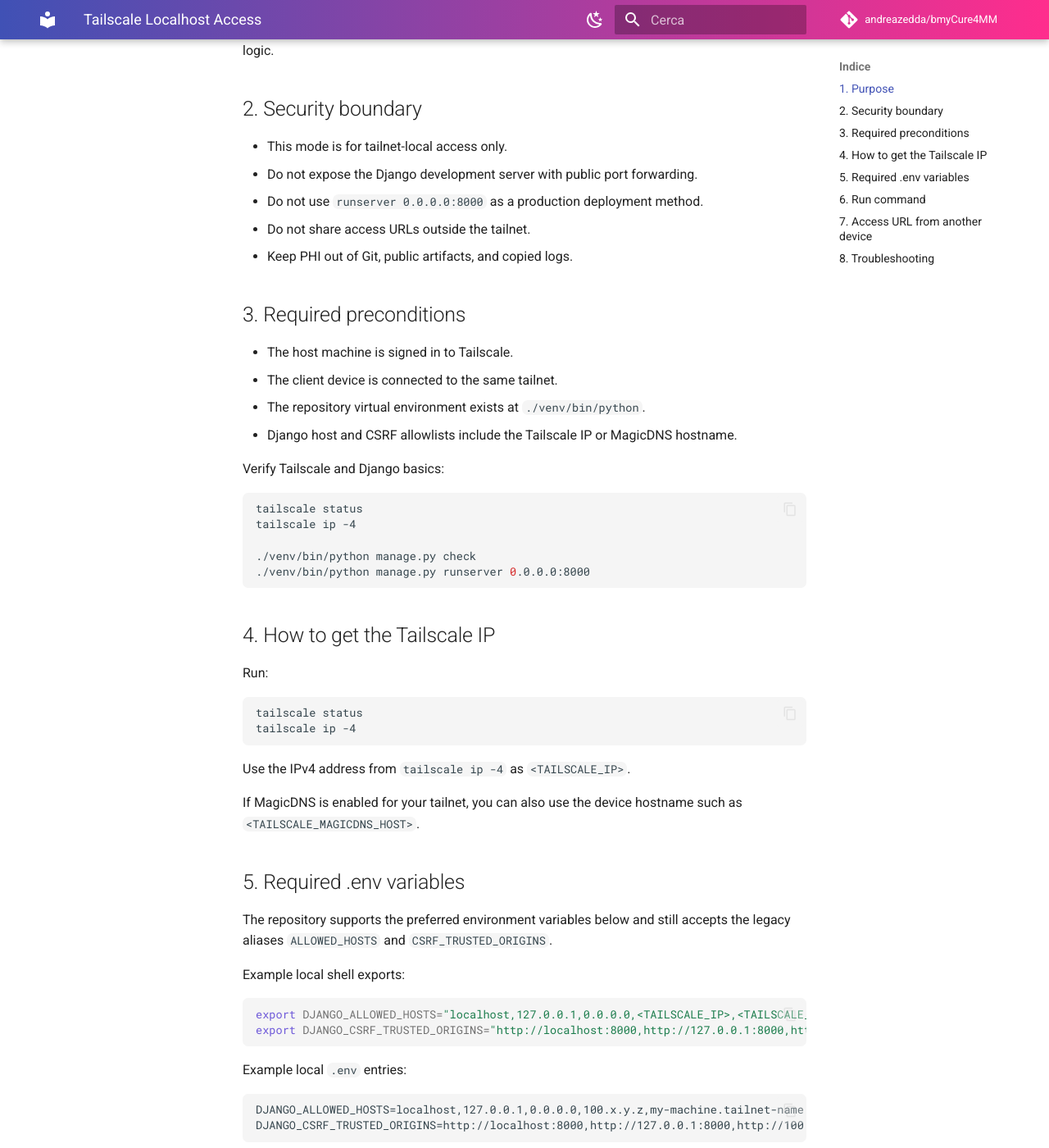
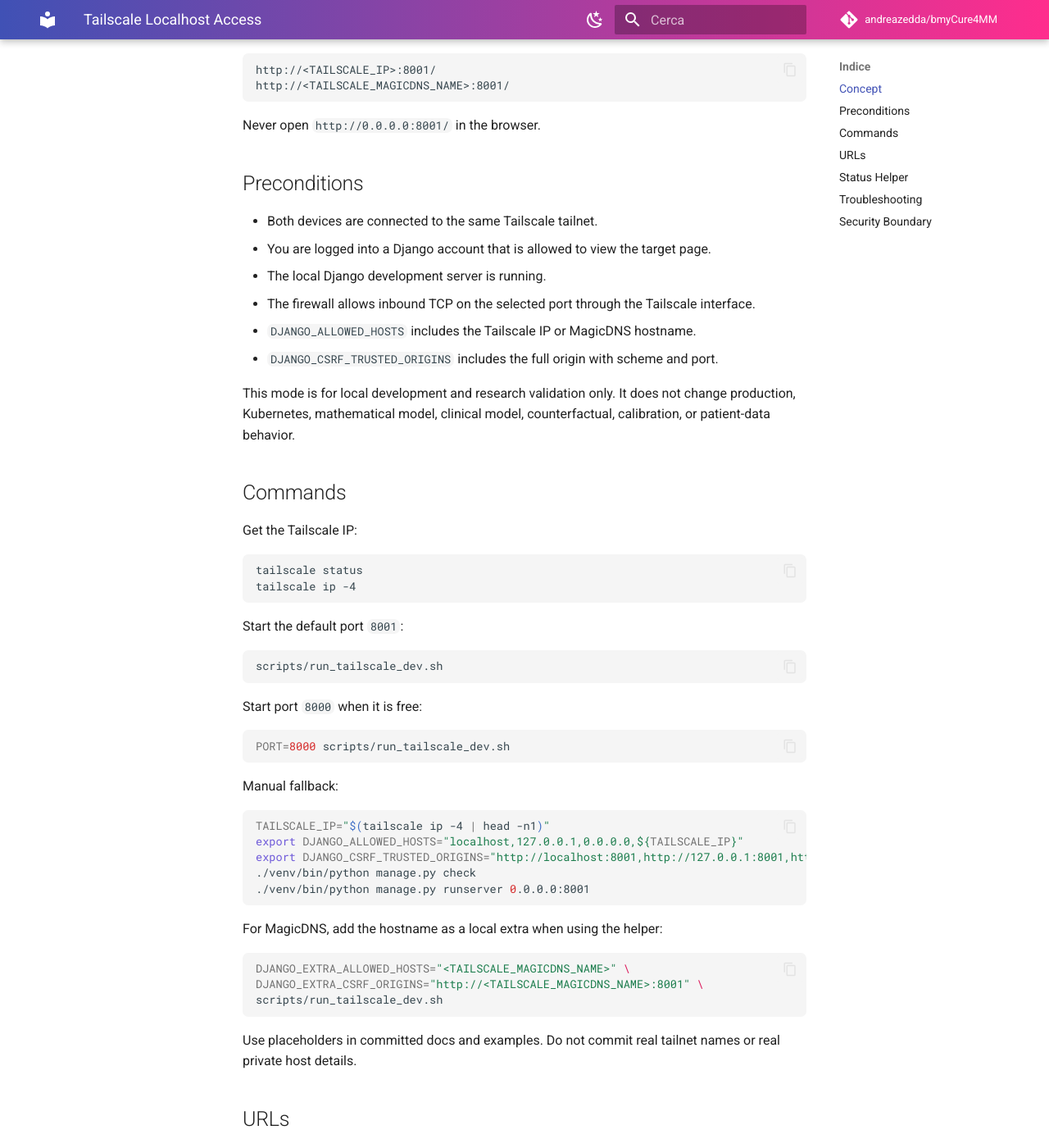
Before and after one commit to andreazedda/bmyCure4MM, an MkDocs documentation site: the page built from docs/development/TAILSCALE_LOCALHOST_ACCESS.md, in a window 1280 px wide and 1400 px high, scrolled down 322 px. Shown: the whole window at 82% size. Built offline with MkDocs 1.6.1 and Material for MkDocs 9.7.7, drawn with Linux system fonts in a browser that asks for light colours; comment, search, counter and statistics services are not loaded; some of the changed text lies outside the part shown.

Commit message:
chore: add Tailscale 0.0.0.0 local dev access

````diff
--- a/docs/development/TAILSCALE_LOCALHOST_ACCESS.md
+++ b/docs/development/TAILSCALE_LOCALHOST_ACCESS.md
@@ -1,131 +1,138 @@
 # Tailscale Localhost Access
 
-## 1. Purpose
+## Concept
 
-This guide adds a tailnet-local developer access mode for the Django development server so a local instance can be reached from another Tailscale-connected device.
+`0.0.0.0` is a server bind address. It tells Django to listen on all local network interfaces.
 
-This is for local research and development only. It does not change the clinical, twin, or what-if logic.
+It is not a browser URL. From a phone or another device on the same Tailscale tailnet, use the host machine's Tailscale IP or MagicDNS hostname:
 
-## 2. Security boundary
-
-- This mode is for tailnet-local access only.
-- Do not expose the Django development server with public port forwarding.
-- Do not use `runserver 0.0.0.0:8000` as a production deployment method.
-- Do not share access URLs outside the tailnet.
-- Keep PHI out of Git, public artifacts, and copied logs.
-
-## 3. Required preconditions
-
-- The host machine is signed in to Tailscale.
-- The client device is connected to the same tailnet.
-- The repository virtual environment exists at `./venv/bin/python`.
-- Django host and CSRF allowlists include the Tailscale IP or MagicDNS hostname.
-
-Verify Tailscale and Django basics:
-
-```bash
-tailscale status
-tailscale ip -4
-
-./venv/bin/python manage.py check
-./venv/bin/python manage.py runserver 0.0.0.0:8000
+```text
+http://<TAILSCALE_IP>:8001/
+http://<TAILSCALE_MAGICDNS_NAME>:8001/
 ```
 
-## 4. How to get the Tailscale IP
+Never open `http://0.0.0.0:8001/` in the browser.
 
-Run:
+## Preconditions
+
+- Both devices are connected to the same Tailscale tailnet.
+- You are logged into a Django account that is allowed to view the target page.
+- The local Django development server is running.
+- The firewall allows inbound TCP on the selected port through the Tailscale interface.
+- `DJANGO_ALLOWED_HOSTS` includes the Tailscale IP or MagicDNS hostname.
+- `DJANGO_CSRF_TRUSTED_ORIGINS` includes the full origin with scheme and port.
+
+This mode is for local development and research validation only. It does not change production, Kubernetes, mathematical model, clinical model, counterfactual, calibration, or patient-data behavior.
+
+## Commands
+
+Get the Tailscale IP:
 
 ```bash
 tailscale status
 tailscale ip -4
 ```
 
-Use the IPv4 address from `tailscale ip -4` as `<TAILSCALE_IP>`.
-
-If MagicDNS is enabled for your tailnet, you can also use the device hostname such as `<TAILSCALE_MAGICDNS_HOST>`.
-
-## 5. Required .env variables
-
-The repository supports the preferred environment variables below and still accepts the legacy aliases `ALLOWED_HOSTS` and `CSRF_TRUSTED_ORIGINS`.
-
-Example local shell exports:
+Start the default port `8001`:
 
 ```bash
-export DJANGO_ALLOWED_HOSTS="localhost,127.0.0.1,0.0.0.0,<TAILSCALE_IP>,<TAILSCALE_MAGICDNS_HOST>"
-export DJANGO_CSRF_TRUSTED_ORIGINS="http://localhost:8000,http://127.0.0.1:8000,http://<TAILSCALE_IP>:8000,http://<TAILSCALE_MAGICDNS_HOST>:8000"
+scripts/run_tailscale_dev.sh
 ```
 
-Example local `.env` entries:
+Start port `8000` when it is free:
 
-```dotenv
-DJANGO_ALLOWED_HOSTS=localhost,127.0.0.1,0.0.0.0,100.x.y.z,my-machine.tailnet-name.ts.net
-DJANGO_CSRF_TRUSTED_ORIGINS=http://localhost:8000,http://127.0.0.1:8000,http://100.x.y.z:8000,http://my-machine.tailnet-name.ts.net:8000
+```bash
+PORT=8000 scripts/run_tailscale_dev.sh
 ```
 
-Notes:
-
-- `DJANGO_ALLOWED_HOSTS` and `DJANGO_CSRF_TRUSTED_ORIGINS` are comma-separated.
-- Whitespace is stripped and empty entries are ignored.
-- `localhost` and `127.0.0.1` stay allowed by default.
-- The repository does not auto-load `.env` during direct `manage.py` commands. Either export the variables in your shell or use `./scripts/run_tailscale_dev.sh`, which sources `.env` if present.
-
-## 6. Run command
-
-Direct command:
+Manual fallback:
 
 ```bash
-./venv/bin/python manage.py runserver 0.0.0.0:8000
+TAILSCALE_IP="$(tailscale ip -4 | head -n1)"
+export DJANGO_ALLOWED_HOSTS="localhost,127.0.0.1,0.0.0.0,${TAILSCALE_IP}"
+export DJANGO_CSRF_TRUSTED_ORIGINS="http://localhost:8001,http://127.0.0.1:8001,http://${TAILSCALE_IP}:8001"
+./venv/bin/python manage.py check
+./venv/bin/python manage.py runserver 0.0.0.0:8001
 ```
 
-Helper script:
+For MagicDNS, add the hostname as a local extra when using the helper:
 
 ```bash
-./scripts/run_tailscale_dev.sh
+DJANGO_EXTRA_ALLOWED_HOSTS="<TAILSCALE_MAGICDNS_NAME>" \
+DJANGO_EXTRA_CSRF_ORIGINS="http://<TAILSCALE_MAGICDNS_NAME>:8001" \
+scripts/run_tailscale_dev.sh
 ```
 
-The helper script:
+Use placeholders in committed docs and examples. Do not commit real tailnet names or real private host details.
 
-- checks for `./venv/bin/python`
-- sources `.env` if present
-- prints the detected Tailscale IPv4 address when the `tailscale` CLI is installed
-- runs `./venv/bin/python manage.py check`
-- starts Django on `0.0.0.0:8000`
+## URLs
 
-## 7. Access URL from another device
-
-Do not use `http://0.0.0.0:8000/` in the browser.
-
-Use one of these instead:
+Desktop:
 
 ```text
-http://<TAILSCALE_IP>:8000/
-http://<TAILSCALE_MAGICDNS_HOST>:8000/
+http://127.0.0.1:8001/
 ```
 
-Example access pattern:
+Phone:
 
 ```text
-http://<TAILSCALE_IP>:8000/
+http://<TAILSCALE_IP>:8001/
 ```
 
-## 8. Troubleshooting
+Research cockpit:
 
-If the browser cannot connect:
+```text
+http://<TAILSCALE_IP>:8001/research/patient/4/cockpit/
+```
 
-- verify both devices are connected to the same tailnet
-- verify `tailscale status`
-- verify the host command is binding to `0.0.0.0:8000`
-- verify `DJANGO_ALLOWED_HOSTS` contains the Tailscale IP or MagicDNS name
-- verify `DJANGO_CSRF_TRUSTED_ORIGINS` contains the full origin including scheme and port
-- verify the OS firewall allows inbound TCP/8000 on the Tailscale interface
+Developer console:
 
-Firewall notes:
+```text
+http://<TAILSCALE_IP>:8001/research/developer/
+```
 
-- Linux with ufw:
+The same patterns work with a MagicDNS hostname:
+
+```text
+http://<TAILSCALE_MAGICDNS_NAME>:8001/
+```
+
+## Status Helper
+
+For a read-only local summary:
 
 ```bash
-sudo ufw allow in on tailscale0 to any port 8000 proto tcp
+scripts/print_tailscale_access_info.sh
 ```
 
-- macOS: allow incoming connections for Python or Django if prompted by the firewall
-- Windows: allow Python through Windows Defender Firewall for private networks
+It prints the host name, detected Tailscale IP if available, whether ports `8000` and `8001` are already listening, and the suggested command/URL.
+
+## Troubleshooting
+
+If the phone cannot connect:
+
+- Verify `tailscale status` on both devices.
+- Verify `tailscale ip -4` on the host machine.
+- Verify the server is bound to `0.0.0.0`, not only `127.0.0.1`.
+- Verify the phone URL uses the Tailscale IP or MagicDNS hostname, not `0.0.0.0`.
+- Verify `DJANGO_ALLOWED_HOSTS` includes the Tailscale IP or MagicDNS hostname.
+- Verify `DJANGO_CSRF_TRUSTED_ORIGINS` includes the full origin with scheme and port.
+- Verify the macOS firewall allows incoming Python/Django connections.
+- Verify no other server occupies the selected port.
+- Try `PORT=8001 scripts/run_tailscale_dev.sh` if `8000` is busy.
+
+On Linux with `ufw`, the equivalent tailnet-local firewall rule is:
+
+```bash
+sudo ufw allow in on tailscale0 to any port 8001 proto tcp
+```
+
+## Security Boundary
+
+- Tailnet-local development only.
+- No public port forwarding.
+- No public tunnel.
+- No production use of Django `runserver`.
+- No `ALLOWED_HOSTS=*` default.
+- No PHI, raw clinical documents, media artifacts, SQLite databases, screenshots, or generated reports in Git.
+- Do not share the access URL outside the tailnet.
````
Also changed, not shown: docs/development/DEVELOPMENT.md (+1 -0 lines), 8 other files.
